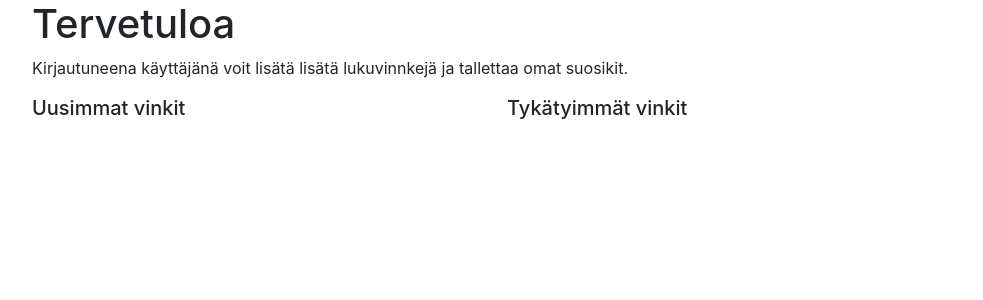
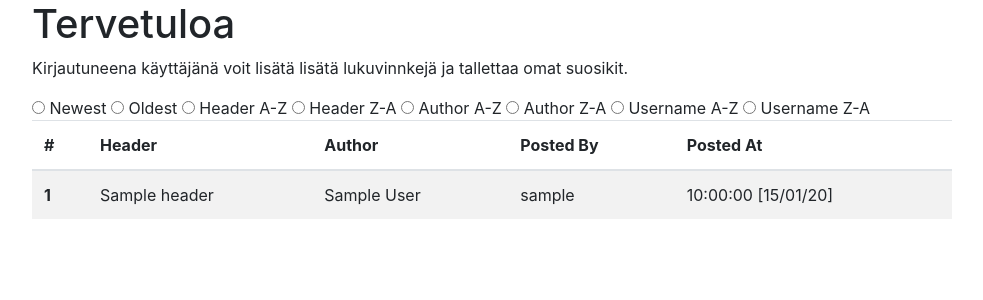
Before and after one commit to johyy/lukuvinkkikirjasto, a Flask app: template src/templates/index.html in a window 1280 px wide. Shown: the part 72-372 px from the top of the page, without its empty margins (53-1036 px from the left). Run offline with Flask 2, Linux system fonts and the light colour scheme; the template is opened without the code that fills it: most values are stand-ins (such as "Sample title", 1, 10 or a date in 2020); some libraries are stand-ins or nearby versions.

Commit message:
Home page recommendations list now working along with sort options

```diff
--- a/pyproject.toml
+++ b/pyproject.toml
@@ -9,6 +9,8 @@ python = "^3.8"
 python-dotenv = "^0.19.2"
 Flask = "^2.0.3"
 robot = "^20071211"
+psycopg2 = "^2.9.3"
+Flask-SQLAlchemy = "^2.5.1"
 
 [tool.poetry.dev-dependencies]
 coverage = "^6.3.2"
--- a/src/templates/index.html
+++ b/src/templates/index.html
@@ -3,24 +3,51 @@
 
 <div class="container">
 <h1>Tervetuloa</h1>
-{% if session.user_id %}
-<b>Kirjautuneena:</b>
-<class="text-success"> {{ session.user_name }}
-{% else %}
-Kirjautuneena käyttäjänä voit lisätä lisätä lukuvinnkejä ja tallettaa omat suosikit.
-{% endif %}
+    {% if session.user_id %}
+        <b>Kirjautuneena:</b> <class="text-success"> {{ session.user_name }}
+    {% else %}
+        Kirjautuneena käyttäjänä voit lisätä lisätä lukuvinnkejä ja tallettaa omat suosikit.
+    {% endif %}
 <p>
 
 <div class="row">
-<div class="col-5">
-<h5>Uusimmat vinkit</h5>
+<div class="col-10">
+    <form action="{{url_for('sort_by', sort_option=sort_option)}}"  method="POST">
+        <input type="radio" name="sort_option" value="1" {%if sort_option=="1"%} checked {%endif%} onchange =this.form.submit() > Newest
+        <input type="radio" name="sort_option" value="2" {%if sort_option=="2"%} checked {%endif%} onchange =this.form.submit() > Oldest
+        <input type="radio" name="sort_option" value="3" {%if sort_option=="3"%} checked {%endif%} onchange =this.form.submit() > Header A-Z
+        <input type="radio" name="sort_option" value="4" {%if sort_option=="4"%} checked {%endif%} onchange =this.form.submit() > Header Z-A
+        <input type="radio" name="sort_option" value="5" {%if sort_option=="5"%} checked {%endif%} onchange =this.form.submit() > Author A-Z
+        <input type="radio" name="sort_option" value="6" {%if sort_option=="6"%} checked {%endif%} onchange =this.form.submit() > Author Z-A
+        <input type="radio" name="sort_option" value="7" {%if sort_option=="7"%} checked {%endif%} onchange =this.form.submit() > Username A-Z
+        <input type="radio" name="sort_option" value="8" {%if sort_option=="8"%} checked {%endif%} onchange =this.form.submit() > Username Z-A
+    </form>
 </div>
 
-<div class="col-5">
-<h5>Tykätyimmät vinkit</h5>
+<div class="col-10">
+    <table class="table table-striped">
+        <thead>
+            <tr>
+              <th scope="col">#</th>
+              <th scope="col">Header</th>
+              <th scope="col">Author</th>
+              <th scope="col">Posted By</th>
+              <th scope="col">Posted At</th>
+            </tr>
+        </thead>
+        <tbody>
+            {%for tips in recommendations_list%}
+              <tr>
+                <th scope="row">{{loop.index}}</th>
+                <td>{{tips.header}}</td>
+                <td>{{tips.author}}</td>
+                <td>{{tips.username}}</td>
+                <td>{{tips.creation_time.strftime("%H:%M:%S [%d/%m/%y]")}}</td>
+              </tr>
+            {%endfor%}
+        </tbody>
+    </table>
 </div>
 
-</div>
 
-</div>
 {% endblock %}
```
Also changed, not shown: src/repositories/tip_repository.py (+28 -4 lines), src/routes.py (+14 -4 lines), src/tests/tip_repository_test.py (added), 2 other files.
